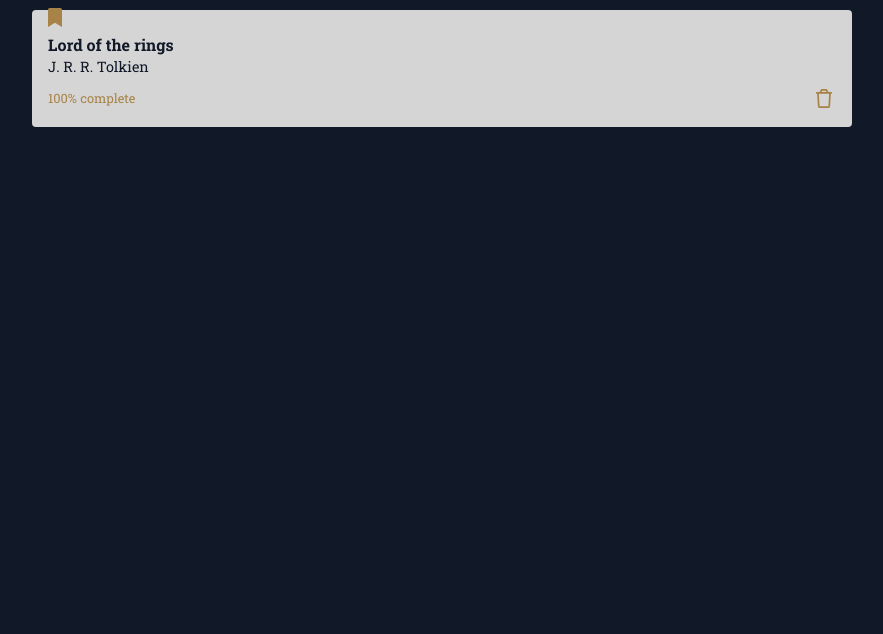
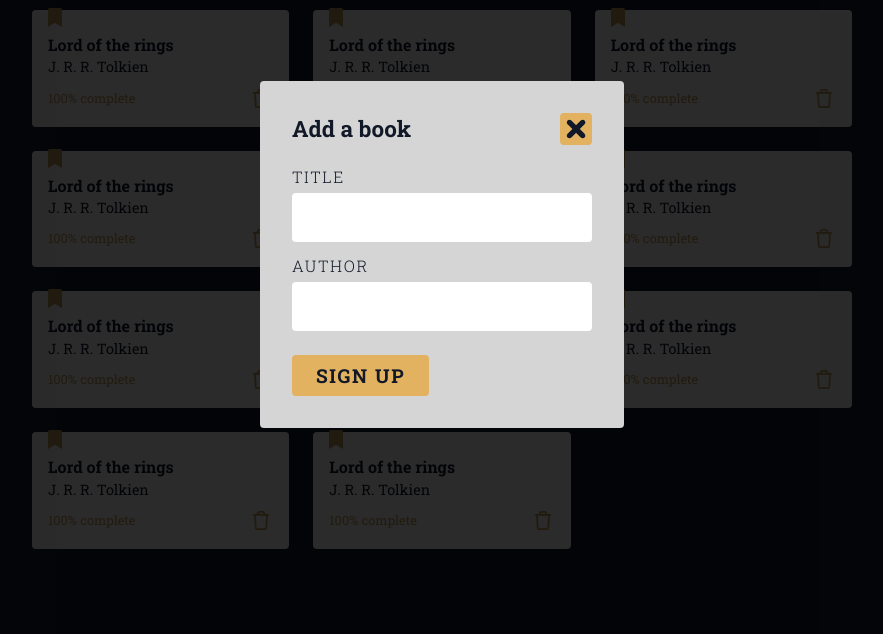
Before and after one commit to hello-damiro/odin-library, a plain HTML site: page index.html in a window 1280 px wide. Shown: the part 99-733 px from the top of the page, without its empty margins (198-1081 px from the left). Drawn offline with Linux system fonts and the light colour scheme.

Commit message:
added input fields for adding book

```diff
--- a/index.html
+++ b/index.html
@@ -21,11 +21,7 @@
             <h1>Odin Library</h1>
             <img src="assets/icon-library.svg" alt="" class="add">
         </header>
-
-        <main>
-
-        </main>
-
+        <main></main>
         <footer>
             <a href="https://www.theodinproject.com/">
                 <h4>Made with Odin</h4>
@@ -37,6 +33,20 @@
         </footer>
     </div>
 
+    <div class="curtain">
+        <div class="add-book">
+            <div>
+                <h2>Add a book</h2>
+                <img src="assets/icon-close.svg " alt="">
+            </div>
+            <label for="title">Title</label>
+            <input type="text" id="title">
+            <label for="author">Author</label>
+            <input type="text" id="author">
+            <input type="submit" id="submit" value="Sign Up">
+        </div>
+    </div>
+
 </body>
 
 </html>
--- a/script.js
+++ b/script.js
@@ -1,3 +1,5 @@
+let myLibrary = [];
+
 function createBookEntry(title, author, percent) {
     const mainDiv = document.getElementsByTagName('main')[0];
     const bookDiv = document.createElement('div');
@@ -29,4 +31,14 @@ function createBookEntry(title, author, percent) {
     trashDiv.setAttribute('src', 'assets/icon-trash-off.svg');
 }
 
-createBookEntry('Lord of the rings', 'J. R. R. Tolkien', '100');
+// createBookEntry('Lord of the rings', 'J. R. R. Tolkien', '100');
+
+function Book(title, author, percent) {
+    this.title = title;
+    this.author = author;
+    this.percent = percent;
+}
+
+for (let i = 0; i <= 10; i++) {
+    createBookEntry('Lord of the rings', 'J. R. R. Tolkien', '100');
+}
--- a/style.css
+++ b/style.css
@@ -137,3 +137,93 @@ footer img {
     width: 32px;
     margin: 0 8px;
 }
+
+.curtain {
+    width: 100%;
+    height: 100vh;
+    position: fixed;
+    top: 0;
+    background: #000000cc;
+}
+
+.add-book {
+    width: 300px;
+    background: var(--gray);
+    color: var(--blue);
+    position: sticky;
+    top: calc(50vh - 220px);
+    margin: 0 auto;
+    padding: 32px;
+    border: none;
+    border-radius: 4px;
+}
+
+.add-book div {
+    display: flex;
+    align-items: center;
+    justify-content: space-between;
+    margin-bottom: 24px;
+}
+
+.add-book img {
+    width: 32px;
+    aspect-ratio: 1/1;
+    background: var(--yellow);
+    border-radius: 4px;
+}
+
+.add-book img:hover {
+    background: var(--white);
+}
+
+.add-book h2 {
+    font-size: 1.4rem;
+    font-weight: 700;
+    color: var(--blue);
+}
+
+.add-book label {
+    font-size: 1rem;
+    text-transform: uppercase;
+    letter-spacing: 0.1rem;
+}
+
+.add-book input[type='text'] {
+    width: calc(100% - 24px);
+    padding: 12px;
+    margin-top: 8px;
+    margin-bottom: 16px;
+    font-family: var(--font);
+    font-size: 1.2rem;
+    color: var(--blue);
+    border: none;
+    border-radius: 4px;
+}
+
+.add-book input[type='submit'] {
+    padding: 8px 24px;
+    margin-top: 8px;
+    font-family: var(--font);
+    font-size: 1.2rem;
+    font-weight: 700;
+    background: var(--yellow);
+    color: var(--blue);
+    border: none;
+    border-radius: 4px;
+    text-transform: uppercase;
+    letter-spacing: 0.1rem;
+}
+
+.add-book input[type='submit']:hover {
+    background: var(--green);
+    color: var(--white);
+}
+
+.add-book input[type='text']:focus {
+    outline: none;
+    box-shadow: inset 0px 0px 3px 1px var(--yellow);
+}
+
+.hidden {
+    display: none;
+}
```
Also changed, not shown: assets/icon-close.svg (added).
